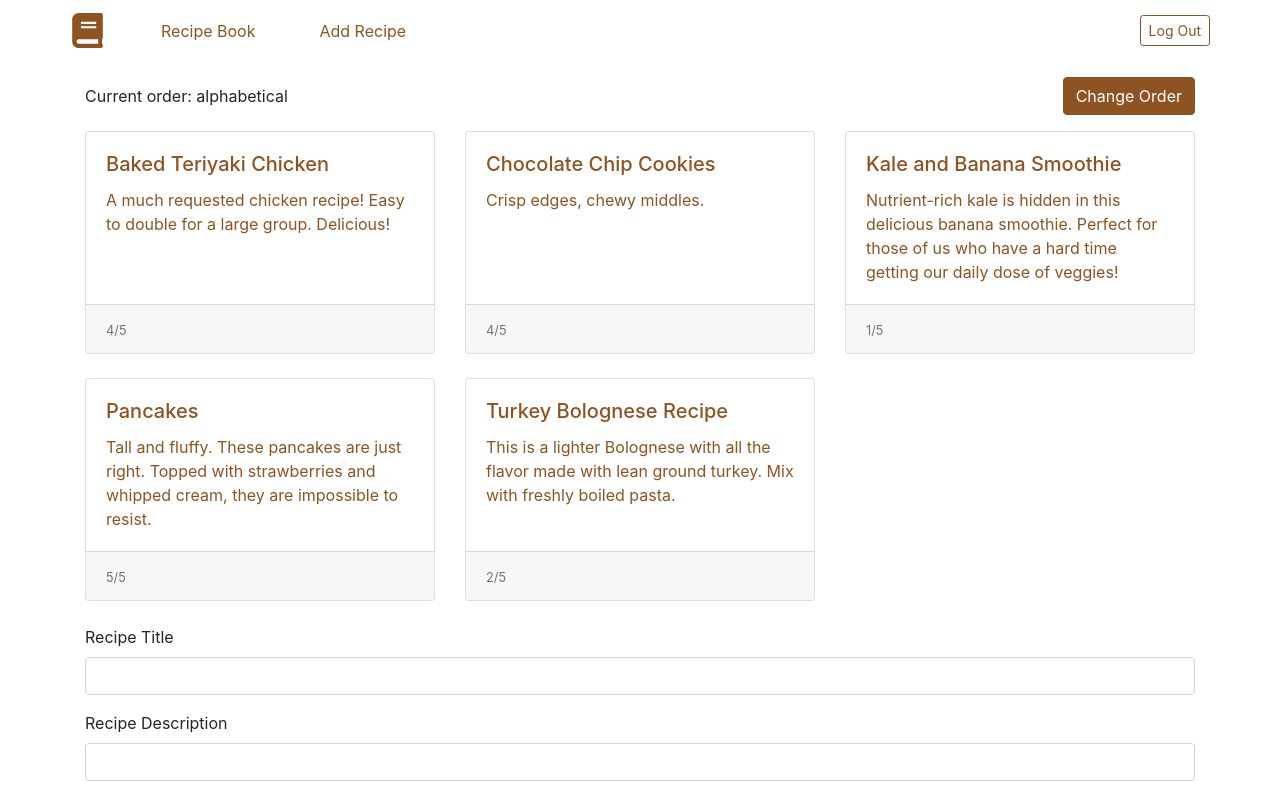
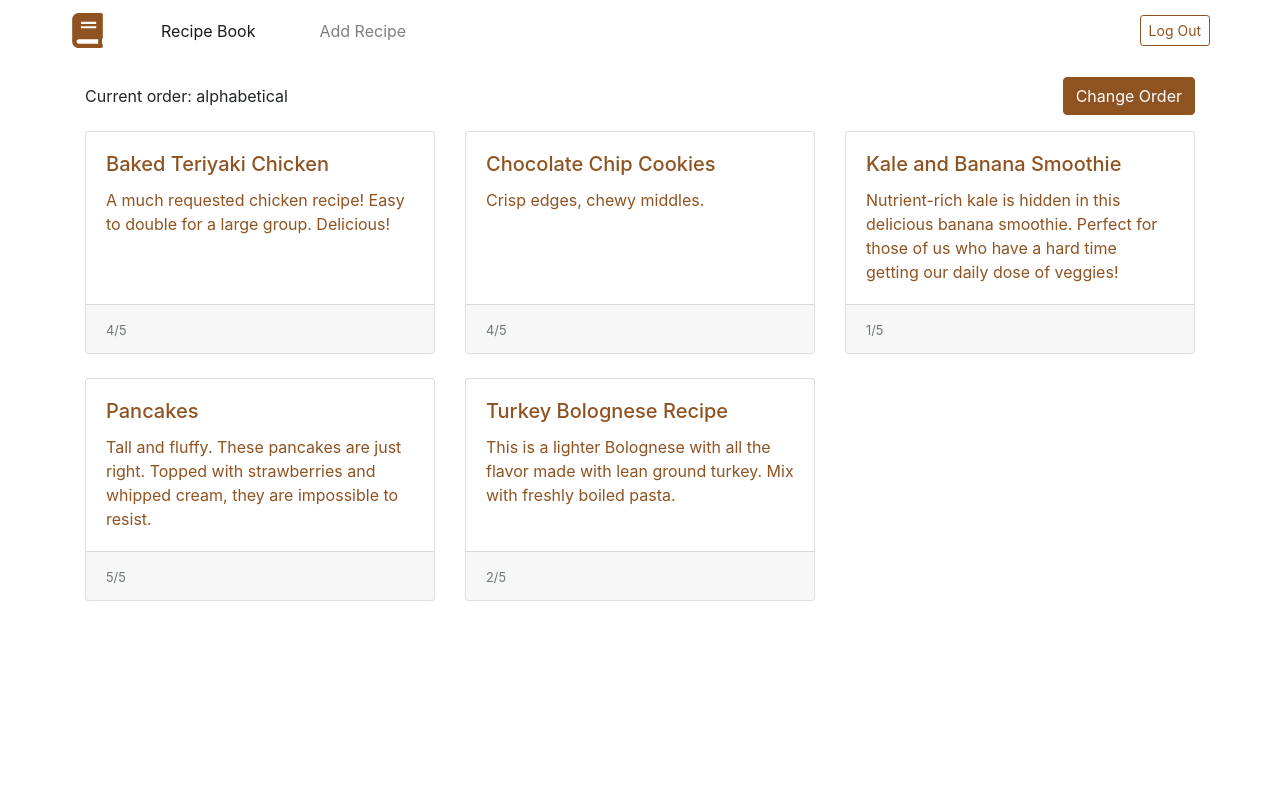
Before and after one commit to smythluke/recipe-book, a React (Create React App) app: page / in a window 1280 px wide. Shown: the top 800 px of the page. Built offline with nearby package versions, Linux system fonts and the light colour scheme.

Commit message:
Add React Router

```diff
--- a/package.json
+++ b/package.json
@@ -10,6 +10,7 @@
     "node-sass": "^4.13.1",
     "react": "^16.13.1",
     "react-dom": "^16.13.1",
+    "react-router-dom": "^5.1.2",
     "react-scripts": "3.4.1"
   },
   "scripts": {
--- a/src/App.js
+++ b/src/App.js
@@ -1,4 +1,5 @@
 import React from 'react';
+import {BrowserRouter, Switch, Route} from 'react-router-dom';
 import './App.scss';
 import Navigation from './Navigation';
 import RecipeBook from './RecipeBook';
@@ -6,11 +7,17 @@ import AddRecipe from './AddRecipe';
 
 function App() {
 	return (
-		<React.Fragment>
+		<BrowserRouter>
 			<Navigation />
-			<RecipeBook />
-			<AddRecipe />
-		</React.Fragment>
+			<Switch>
+				<Route path="/" exact>
+					<RecipeBook />
+				</Route>
+				<Route path="/add">
+					<AddRecipe />
+				</Route>
+			</Switch>
+		</BrowserRouter>
 	);
 }
 
--- a/src/Navigation.js
+++ b/src/Navigation.js
@@ -1,5 +1,6 @@
 import React from 'react';
 import logo from './logo.svg';
+import {NavLink} from 'react-router-dom';
 
 function Navigation(props){
 	return(
@@ -10,8 +11,8 @@ function Navigation(props){
 						<img src={logo} width="35" height="35" alt="Logo" />
 					</div>
 					<div className="navbar-nav mr-auto">
-						<a href="/" className="nav-item nav-link mr-5 text-primary">Recipe Book</a>
-						<a href="/add" className="nav-item nav-link mr-5 text-primary">Add Recipe</a>
+						<NavLink to="/" activeClassName="active" exact={true} className="nav-item nav-link mr-5">Recipe Book</NavLink>
+						<NavLink to="/add" activeClassName="active" className="nav-item nav-link mr-5">Add Recipe</NavLink>
 					</div>
 					<button className="btn btn-sm btn-outline-primary ml-2" type="button">Log Out</button>
 				</div>
```
Also changed, not shown: 1 other file (tests, documents, lock files or other folders).
